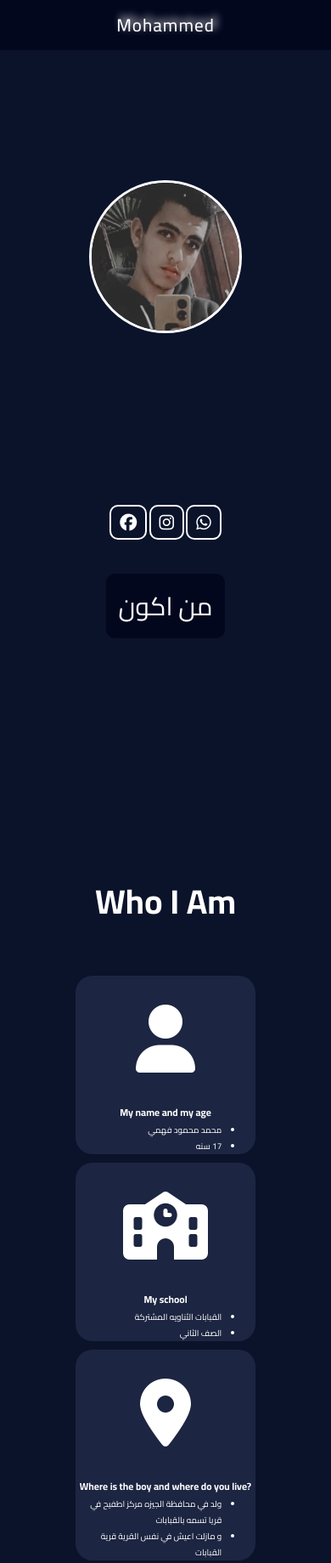
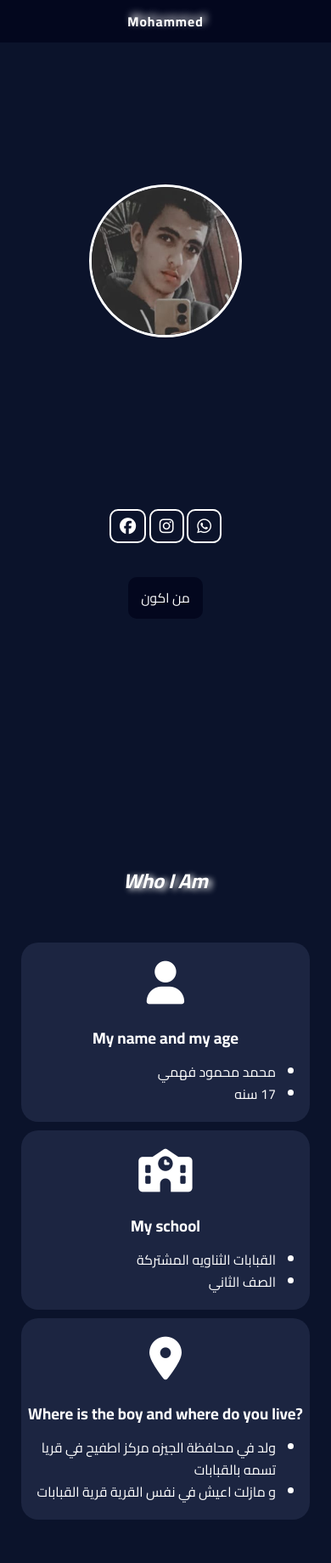
Before and after one commit to Youssef11Emara/m-f, a plain HTML site: page index.html in a window 390 px wide. Shown: the top 1839 px of the page at 85% size. Drawn offline with nearby package versions, Linux system fonts and the light colour scheme.

Commit message:
Update style.css

```diff
--- a/CSS/style.css
+++ b/CSS/style.css
@@ -22,17 +22,17 @@ header {
 }
 header div span {
 
-    font-size: 2.1em;
+    font-size: 3vw;
     text-shadow: 4px -4px 10px white;
-    font-weight: 500;
+    font-weight: bold;
 
 }
 header nav a {
     color: white;
     margin-right: 10px;
-    font-size: 1.1em;
+    font-size: 1.7vw;
     text-decoration: none;
-    transition: .5s ease;
+    transition: .3s ease;
 
 }
 header nav a:hover, .a-home {
@@ -74,7 +74,7 @@ main .btn-p a{
     transition: .3s ease;
     margin-top: 10px;
     display: block;
-    font-size: 2em;
+    font-size: 2vw;
 }
 main .btn-p a:hover {
     scale: 1.1;
@@ -86,9 +86,11 @@ section {
 
 }
 section h2{
+    font-style: italic;
     text-align: center;
     color: white;
     padding-bottom: 50px;
+    text-shadow: 4px 2px 7px #ffffff;
 }
 .contenar,
 .contenar{
@@ -101,14 +103,14 @@ section h2{
 section .contenar .card {
     background-color: #1c2541;
     width: 30%;
-    height: 440px;
+    padding-bottom: 20px;
     margin: auto;
     border-radius: 20px;
 }
 section .contenar .card .icons,
  .contact-me div .card .icons{
     text-align: center;
-    font-size: 8em;
+    font-size: 13vw;
     align-items: center;
     color: white;
 }
@@ -117,7 +119,9 @@ section .contenar .card .icons,
     text-align: center;
 }
 .info ul {
-    margin-right: 40px;
+
+    margin: 10px 40px 0 0;
+    line-height: 1.6;
 }
 .info ul li {
     color: white;
@@ -125,14 +129,14 @@ section .contenar .card .icons,
 .contact-me .card {
     background-color: #1c2541;
     min-width: 30%;
-    height: 270px;
+
     margin: auto;
     border-radius: 20px;
 }
 .info p {
     text-align: center;
     color: white;
-    font-size: 2em;
+    font-size: 3vw;
 }
 footer {
     width: 100%;
@@ -144,14 +148,14 @@ footer {
 }
 footer p {
     color: white;
-    font-size: 1.3em;
+    font-size: 2vw;
 }
 footer p span {
     color: blue;
     font-weight: 700;
 }
 footer nav i {
-    font-size: 1.2em;
+    font-size: 2vw;
     color: white;
     padding-right: 20px;
     border: 2px solid white;
@@ -162,6 +166,8 @@ footer nav i {
 footer nav i:hover,
 .media nav a:hover {
     color: #1c2541;
+    margin: 0 5px;
+    scale: 1.1;
 }
 .media {
     display: flex;
@@ -181,9 +187,7 @@ footer nav i:hover,
 
 }
 @media (max-width:1024px){
-    body {
-        font-size: 17px;
-    }
+
 
     .contact-me .card {
         min-width: 50%;
@@ -194,52 +198,39 @@ footer nav i:hover,
         margin: auto;
         border-radius: 20px;
     }
-    .media nav a {
-        font-size: 3em;
-    }
     main .btn-p a{
         margin-top: 40px;
         padding: 10px 15px;
-        font-size: 2em;
     }
 }
 @media (max-width:641px){
-    body {
-        font-size: 16px;
-    }
     section .contenar .card {
         height: 50%;
     }
-    .media nav a {
-        font-size: 2em;
-    }
-    h2 {
-        font-size: 40px;
-    }
     main .btn-p a{
         padding: 10px 15px;
-        font-size: 20px;
     }
 }
 @media (max-width:570px){
-    body {
-        font-size: 10px;
-    }
+
     header {
         display: flex;
         align-items: center;
         justify-content: center;
     }
-    main .btn-p a{
-        font-size: 3em;
+    header div span {
+        font-size: 4vw;
     }
     header nav {
         display: none;
     }
+    main .btn-p a{
+        font-size: 4vw;
+    }
     section .contenar .card {
         background-color: #1c2541;
         width: 21.25em;
-        height: auto;
+
         margin: auto;
         border-radius: 20px;
     }
```
